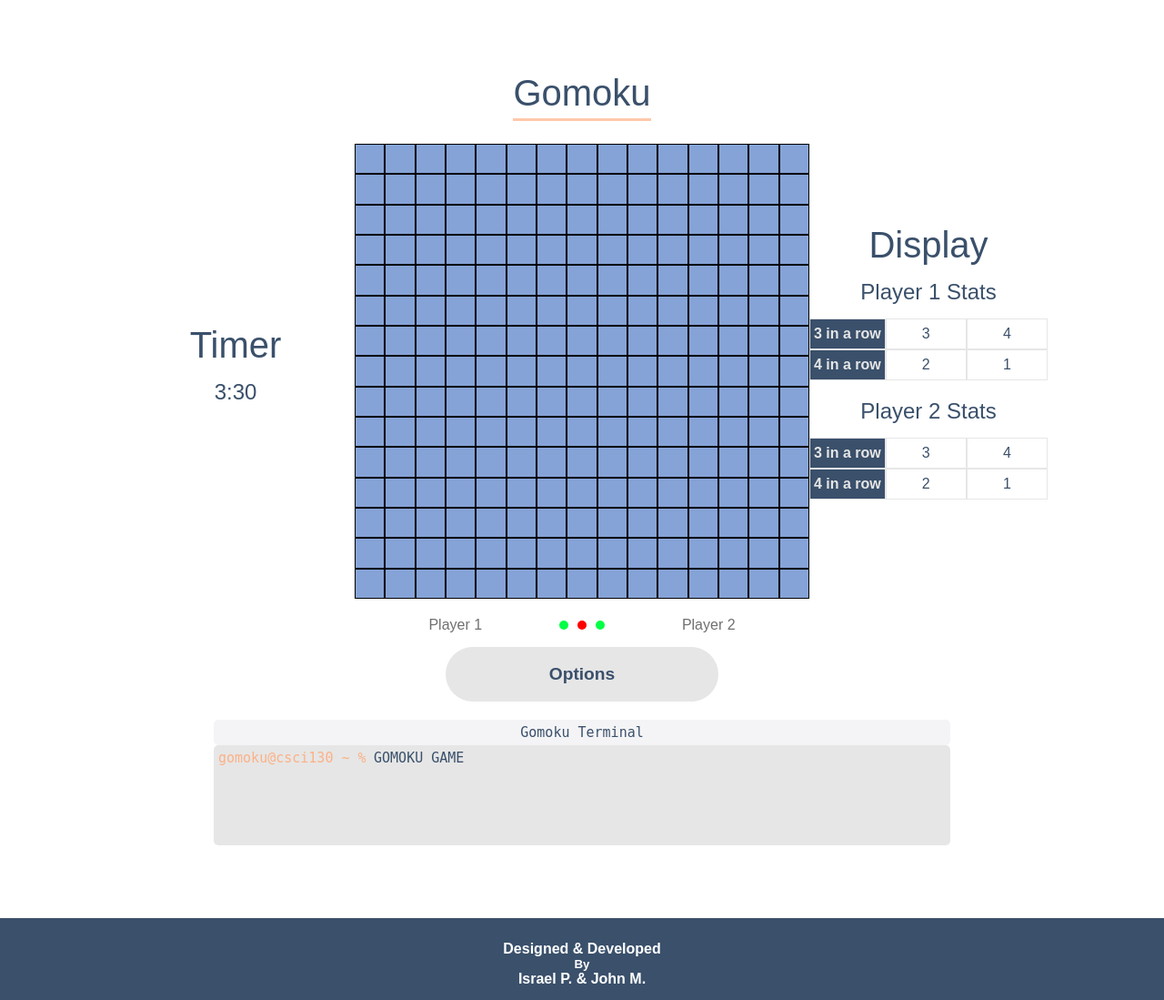
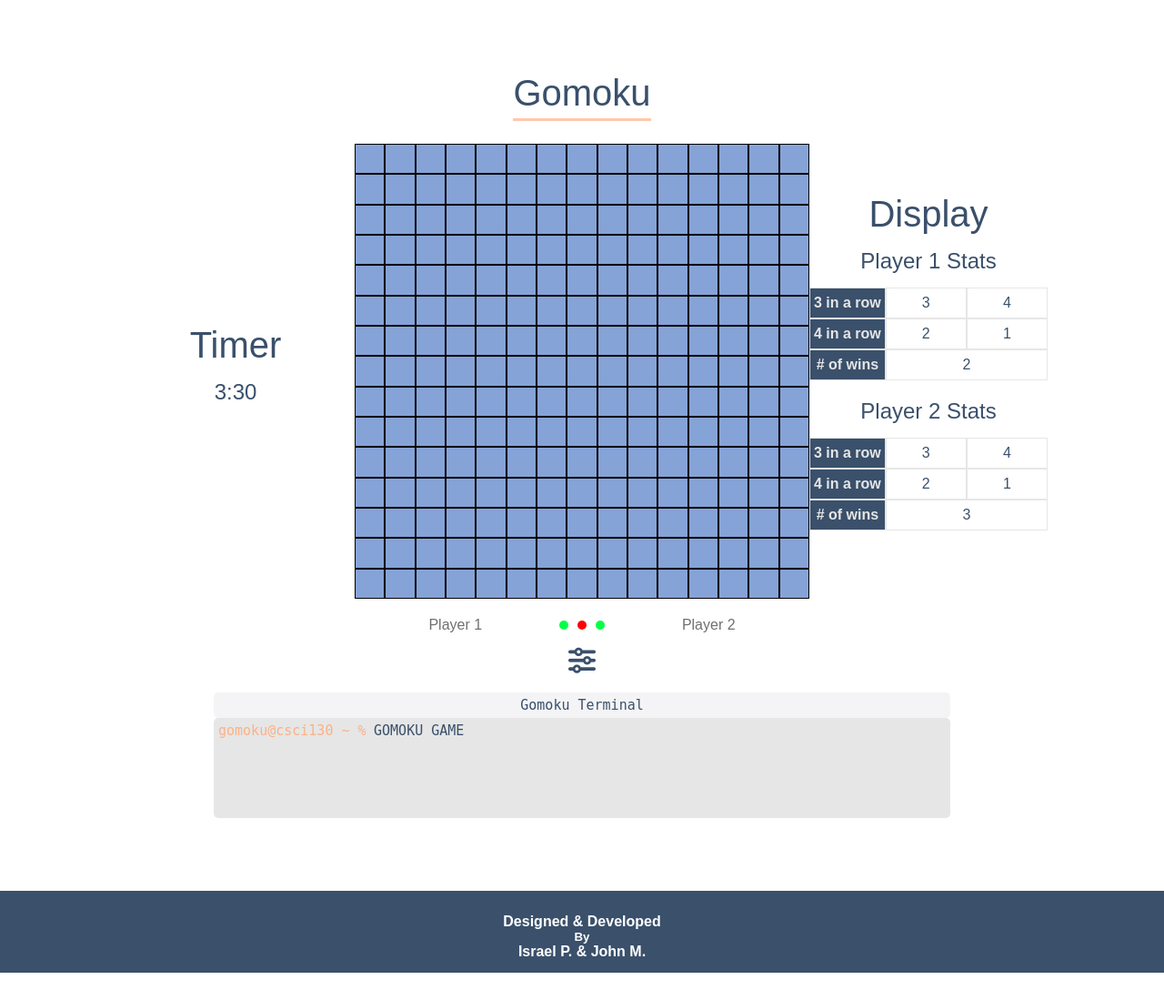
Before and after one commit to mennymendoza/gomoku, a PHP site: template pages/game/index.html in a window 1280 px wide. Shown: the part 68-1167 px from the top of the page at 91% size. After the commit the page ends 1137 px from the top, so only its background shows below. Run offline with PHP 8.4, Linux system fonts and the light colour scheme; the template is opened without the code that fills it, so the values that code supplies are empty; some libraries are stand-ins or nearby versions; some web fonts are replaced.

Commit message:
Added icon for settings

```diff
--- a/css/game.css
+++ b/css/game.css
@@ -16,6 +16,16 @@
 #timer-sect h1, h2, #display-sect h1, h2 {
     border: 0;
     margin-bottom: 10px;
+}
+
+/* Settings Icon */
+.fas {
+    color: var(--mainBlue);
+    font-size: 30px;
+    margin-top: 15px;
+}
+.fas:hover {
+    color: var(--orange);
 }
 
 /* OPTIONS MENU */
--- a/pages/game/index.html
+++ b/pages/game/index.html
@@ -28,7 +28,7 @@
                         <h2>3:30</h2>
                     </div>
                     <div id="options-menu">
-                        <h3>Options Menu</h3>
+                        <h3>Settings</h3>
                         <hr>
                         <form>
                             <div>
@@ -104,6 +104,10 @@
                                     <td>2</td>
                                     <td>1</td>
                                 </tr>
+                                <tr>
+                                    <th># of wins</th>
+                                    <td colspan="2">2</td>
+                                </tr>
                             </table>
                             <h2>Player 2 Stats</h2>
                             <table>
@@ -117,12 +121,17 @@
                                     <td>2</td>
                                     <td>1</td>
                                 </tr>
+                                <tr>
+                                    <th># of wins</th>
+                                    <td colspan="2">3</td>
+                                </tr>
                             </table>
                         </div>
                     </div>
                 </div>
             </div>
-            <button type="button" class="btn" id="open" onclick="openButton()">Options</button>
+            <!-- <button type="button" class="btn" id="open" onclick="openButton()">Options</button> -->
+            <i class="fas fa-sliders-h" onclick="openButton()"></i>
             <div id="console-bar">Gomoku Terminal</div>
             <div id="console">
                 <p id="console-tag">gomoku@csci130 ~ % </p>
@@ -139,5 +148,6 @@
         <script src='../../js/requests.js'></script>
         <script src="../../js/classes.js"></script>
         <script src="../../js/game.js"></script>
+        <script src="https://kit.fontawesome.com/ddd9f3b4e4.js" crossorigin="anonymous"></script>
     </body>
 </html>
```
